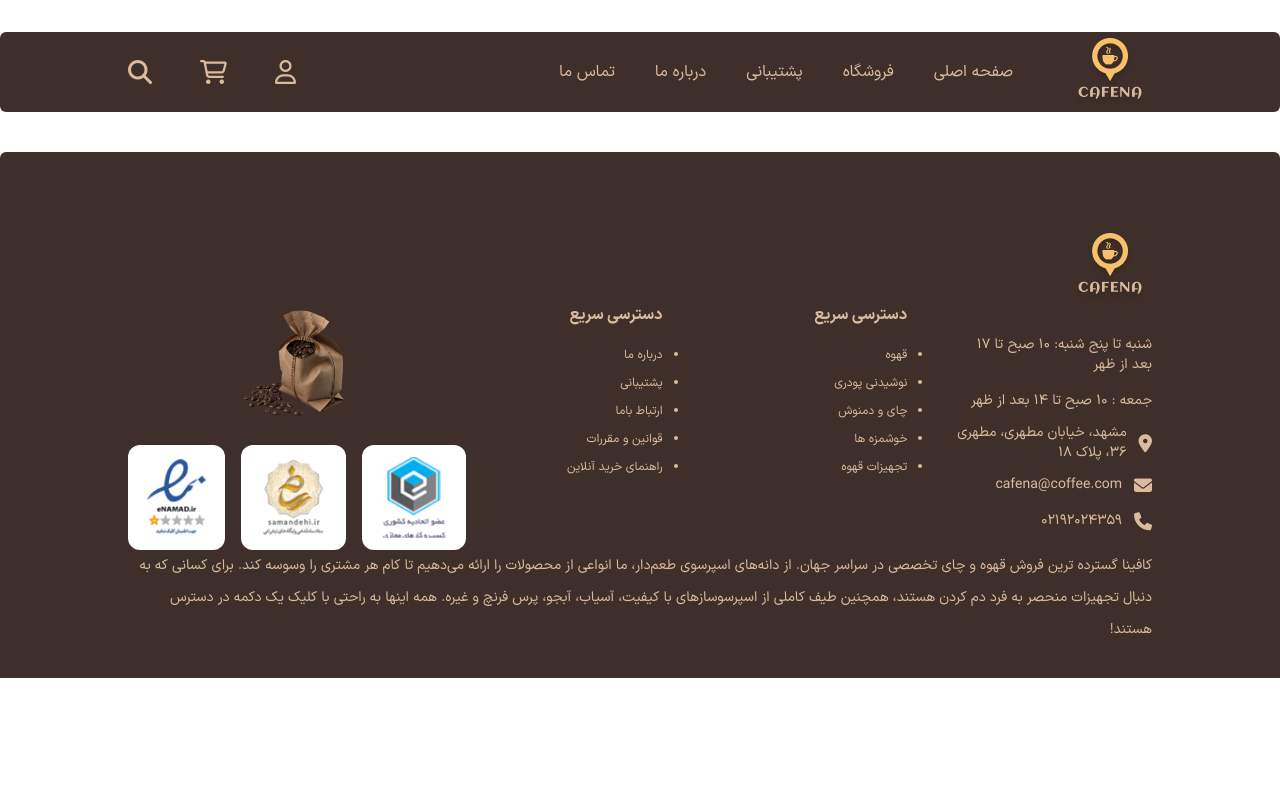
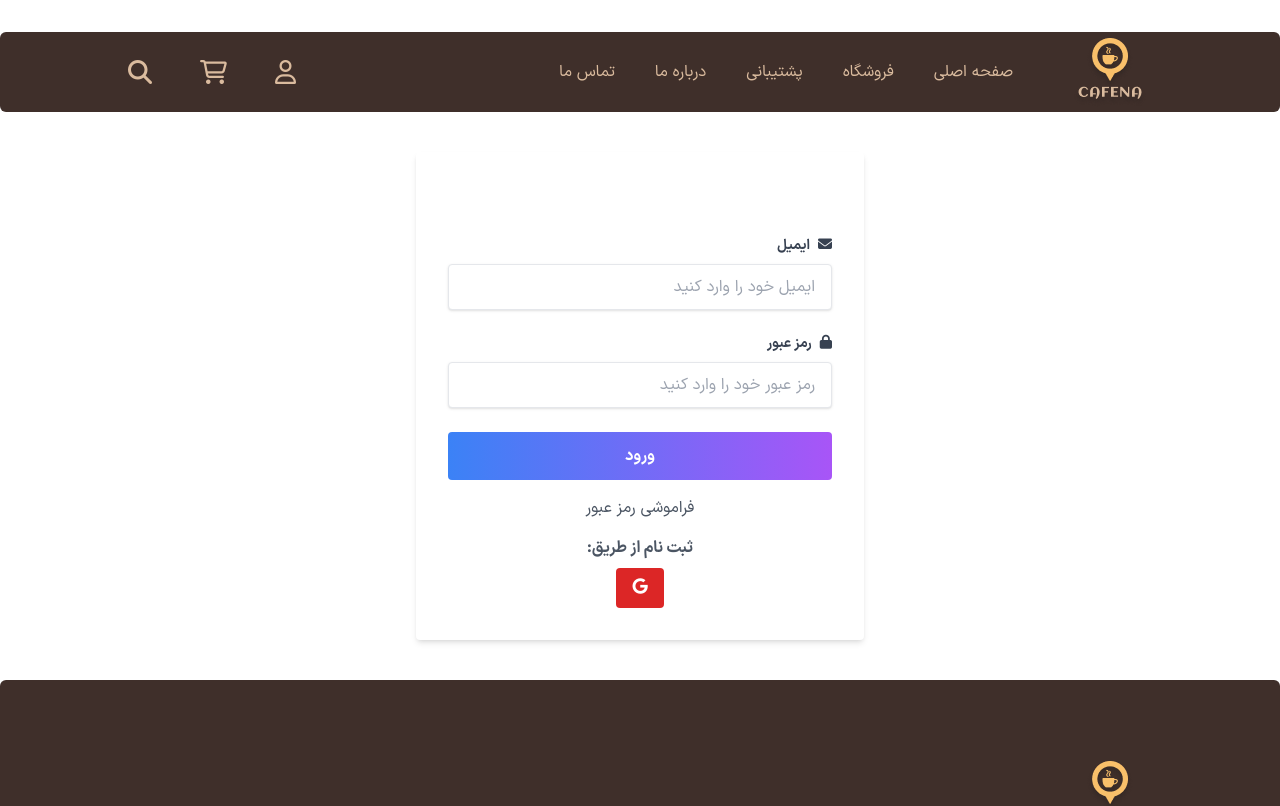
Before and after one commit to MohammadKhaleghii/coffee-ecommerce-website, a React (Create React App) app: page /user in a window 1280 px wide. Shown: the top 806 px of the page. Built offline with nearby package versions, Linux system fonts and the light colour scheme.

Commit message:
add login form

```diff
--- a/src/pages/user/index.tsx
+++ b/src/pages/user/index.tsx
@@ -3,7 +3,71 @@ import PageLayout from "./../../layout/public-page";
 export default function User() {
   return (
     <PageLayout>
-      <section className="px-2 pb-10"></section>
+      <section className="px-2">
+        <div className="flex justify-center items-center  py-10">
+          <div className="bg-white shadow-md rounded px-8 pt-6 pb-8  w-full max-w-md">
+            <h2 className="text-3xl font-bold mb-6 text-center text-white">
+              <span className="text-black text-transparent   ">
+                ورود / ثبت نام
+              </span>
+            </h2>
+            <form>
+              <div className="mb-6">
+                <label className="block text-gray-700 text-sm font-bold mb-2">
+                  <i className="fas fa-envelope ml-2"></i>ایمیل
+                </label>
+                <div>
+                  <input
+                    id="email"
+                    type="email"
+                    className="shadow appearance-none border rounded w-full py-3 px-4 text-gray-700 leading-tight focus:outline-none focus:shadow-outline"
+                    placeholder="ایمیل خود را وارد کنید"
+                  />
+                </div>
+              </div>
+              <div className="mb-6">
+                <label className="block text-gray-700 text-sm font-bold mb-2">
+                  <i className="fas fa-lock ml-2"></i>رمز عبور
+                </label>
+                <div>
+                  <input
+                    id="password"
+                    type="password"
+                    className="shadow appearance-none border rounded w-full py-3 px-4 text-gray-700 leading-tight focus:outline-none focus:shadow-outline"
+                    placeholder="رمز عبور خود را وارد کنید"
+                  />
+                </div>
+              </div>
+              <div className="flex items-center justify-center">
+                <button
+                  type="submit"
+                  className="bg-gradient-to-r from-blue-500 to-purple-500 hover:from-blue-700 hover:to-purple-700 text-white font-bold py-3 px-4 rounded focus:outline-none focus:shadow-outline w-full"
+                >
+                  ورود
+                </button>
+              </div>
+              <div className="text-center mt-4">
+                <a href="#" className="text-gray-600 hover:underline">
+                  فراموشی رمز عبور
+                </a>
+              </div>
+            </form>
+            <div className="mt-4">
+              <p className="text-center text-gray-600 font-bold">
+                ثبت نام از طریق:
+              </p>
+              <div className="flex justify-center mt-2">
+                <a
+                  href="#"
+                  className="bg-red-600 hover:bg-red-700 text-white font-bold py-2 px-4 rounded mx-2"
+                >
+                  <i className="fab fa-google"></i>
+                </a>
+              </div>
+            </div>
+          </div>
+        </div>
+      </section>
     </PageLayout>
   );
 }
```
